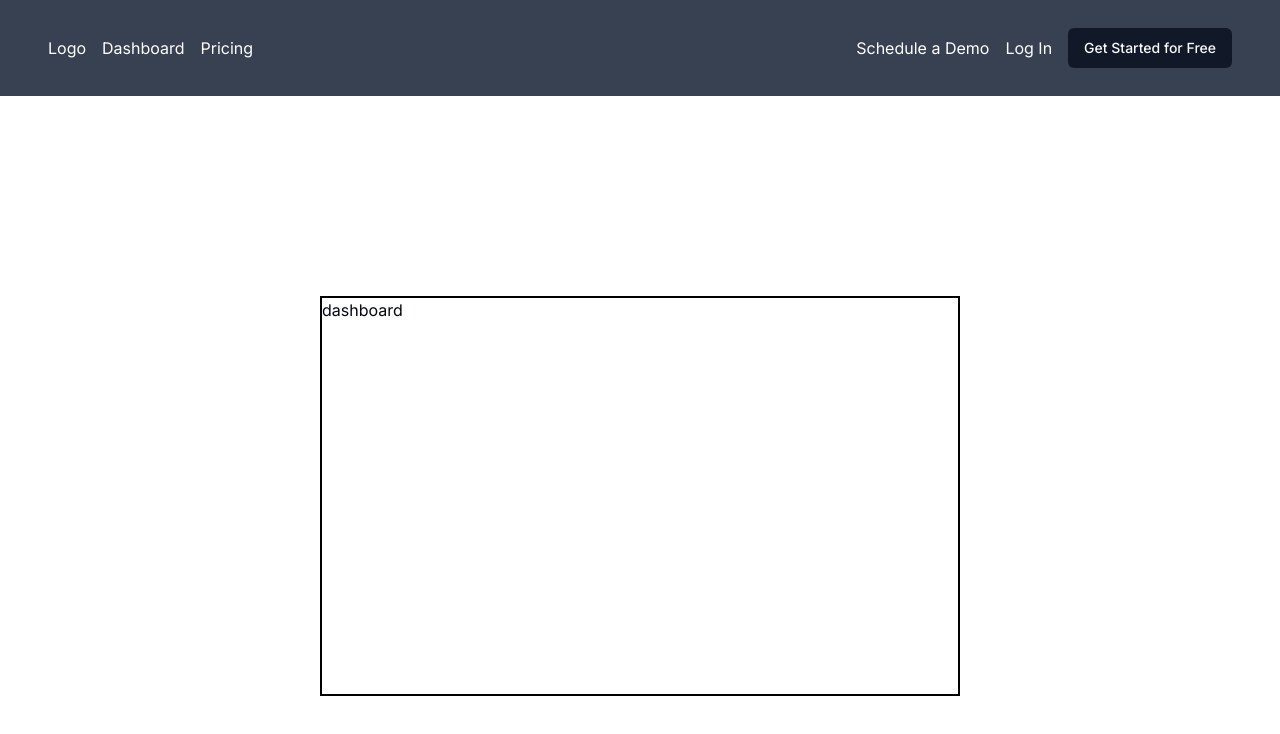
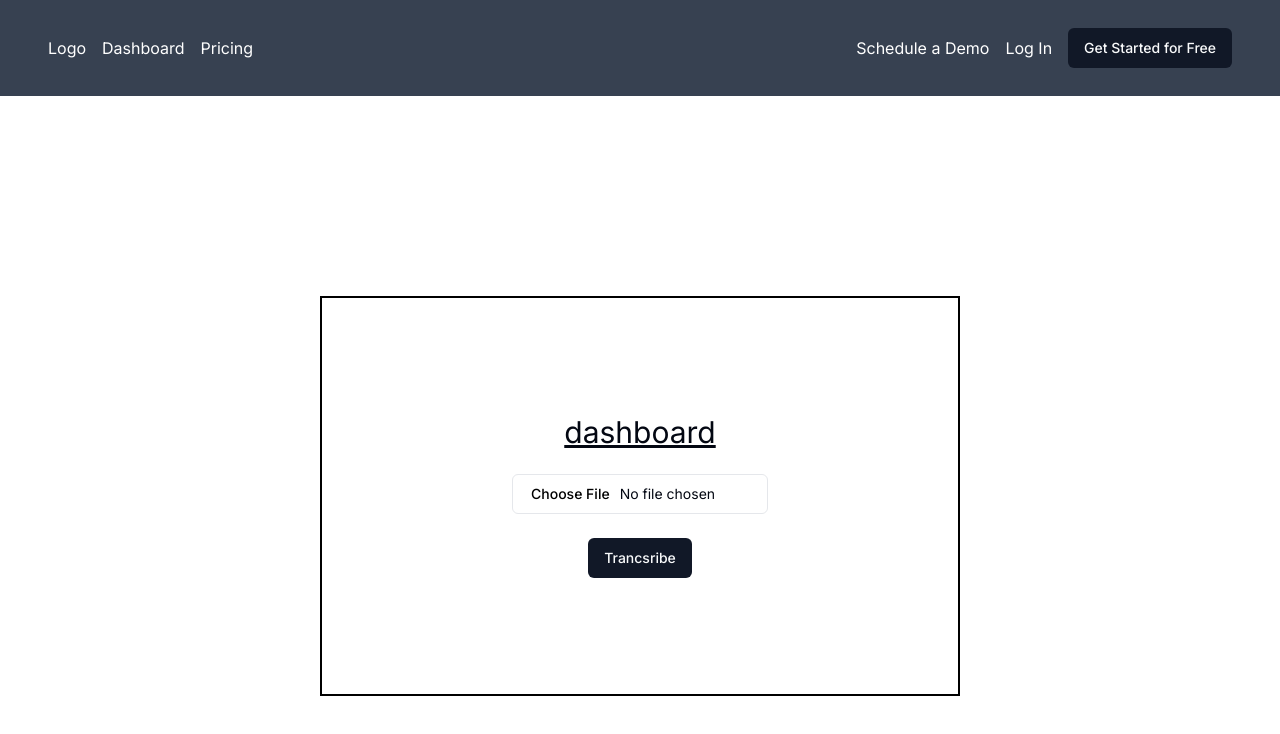
Before and after one commit to sandelit/podnexus-web, a Next.js app: page /dashboard in a window 1280 px wide. Shown: the top 734 px of the page. Built offline with nearby package versions, Linux system fonts and the light colour scheme.

Commit message:
update basic page layout and add example endpoint for transcriptions

```diff
--- a/package.json
+++ b/package.json
@@ -1,5 +1,5 @@
 {
-  "name": "transcribe-podcast",
+  "name": "podnexus",
   "version": "0.1.0",
   "private": true,
   "scripts": {
@@ -13,13 +13,17 @@
     "class-variance-authority": "^0.7.0",
     "clsx": "^2.1.1",
     "lucide-react": "^0.400.0",
+    "multer": "^1.4.5-lts.1",
     "next": "14.2.4",
+    "next-connect": "^1.0.0",
     "react": "^18",
     "react-dom": "^18",
     "tailwind-merge": "^2.3.0",
     "tailwindcss-animate": "^1.0.7"
   },
   "devDependencies": {
+    "@types/express": "^4.17.21",
+    "@types/multer": "^1.4.11",
     "@types/node": "^20",
     "@types/react": "^18",
     "@types/react-dom": "^18",
--- /dev/null
+++ b/src/app/api/transcribe/route.ts
@@ -0,0 +1,19 @@
+import { NextResponse } from "next/server";
+
+// Handle GET request
+export async function GET(request: Request) {
+  return NextResponse.json({ message: "This is a GET request" });
+}
+
+// Handle POST request
+export async function POST(request: Request) {
+  try {
+    const data = await request.json();
+    if (data) {
+      return NextResponse.json({ message: "Transcription received", data });
+    }
+  } catch (e) {
+    // Do something with the data
+    return NextResponse.json({ message: "Transcription received" });
+  }
+}
--- a/src/app/dashboard/page.tsx
+++ b/src/app/dashboard/page.tsx
@@ -1,12 +1,50 @@
+"use client";
+import { Button } from "@/components/ui/button";
+import { Input } from "@/components/ui/input";
+import { useState } from "react";
 
 export default function Dashboard() {
+  const [file, setFile] = useState(null);
+
+  const handleFileChange = (event) => {
+    setFile(event.target.files[0]);
+  };
+
+  const transcribe = async () => {
+    if (!file) {
+      alert("Please select a file first.");
+      return;
+    }
+
+    const formData = new FormData();
+    formData.append("file", file);
+
+    try {
+      const response = await fetch("/api/transcribe", {
+        method: "POST",
+      });
+
+      if (!response.ok) {
+        throw new Error("Network response was not ok");
+      }
+
+      const data = await response.json();
+      console.log("Transcription result:", data);
+      // Handle transcription result here
+    } catch (error) {
+      console.error("Error during transcription:", error);
+    }
+  };
+
   return (
     <section className="w-screen h-screen flex justify-center items-center">
-      <div className="w-1/2 h-1/2 border-2 border-black ">
+      <div className="w-1/2 h-1/2 border-2 border-black flex flex-col justify-center items-center gap-6
+        ">
+        <h1 className="text-3xl bold underline">dashboard</h1>
 
-        dashboard
+        <Input type="file" className="w-64" onChange={handleFileChange} />
+        <Button onClick={transcribe}>Trancsribe</Button>
       </div>
     </section>
-  )
-
+  );
 }
--- a/src/components/Navbar.tsx
+++ b/src/components/Navbar.tsx
@@ -12,7 +12,7 @@
         <a href="/dashboard">Dashboard</a>
       </h2>
       <h2>
-        Pricing
+        <a href="/pricing">Pricing</a>
       </h2>
     </div>
     <div className="flex items-center gap-4 mr-12">
--- /dev/null
+++ b/src/components/ui/input.tsx
@@ -0,0 +1,25 @@
+import * as React from "react"
+
+import { cn } from "@/lib/utils"
+
+export interface InputProps
+  extends React.InputHTMLAttributes<HTMLInputElement> {}
+
+const Input = React.forwardRef<HTMLInputElement, InputProps>(
+  ({ className, type, ...props }, ref) => {
+    return (
+      <input
+        type={type}
+        className={cn(
+          "flex h-10 w-full rounded-md border border-input bg-background px-3 py-2 text-sm ring-offset-background file:border-0 file:bg-transparent file:text-sm file:font-medium placeholder:text-muted-foreground focus-visible:outline-none focus-visible:ring-2 focus-visible:ring-ring focus-visible:ring-offset-2 disabled:cursor-not-allowed disabled:opacity-50",
+          className
+        )}
+        ref={ref}
+        {...props}
+      />
+    )
+  }
+)
+Input.displayName = "Input"
+
+export { Input }
```
Also changed, not shown: 1 other file (tests, documents, lock files or other folders).
